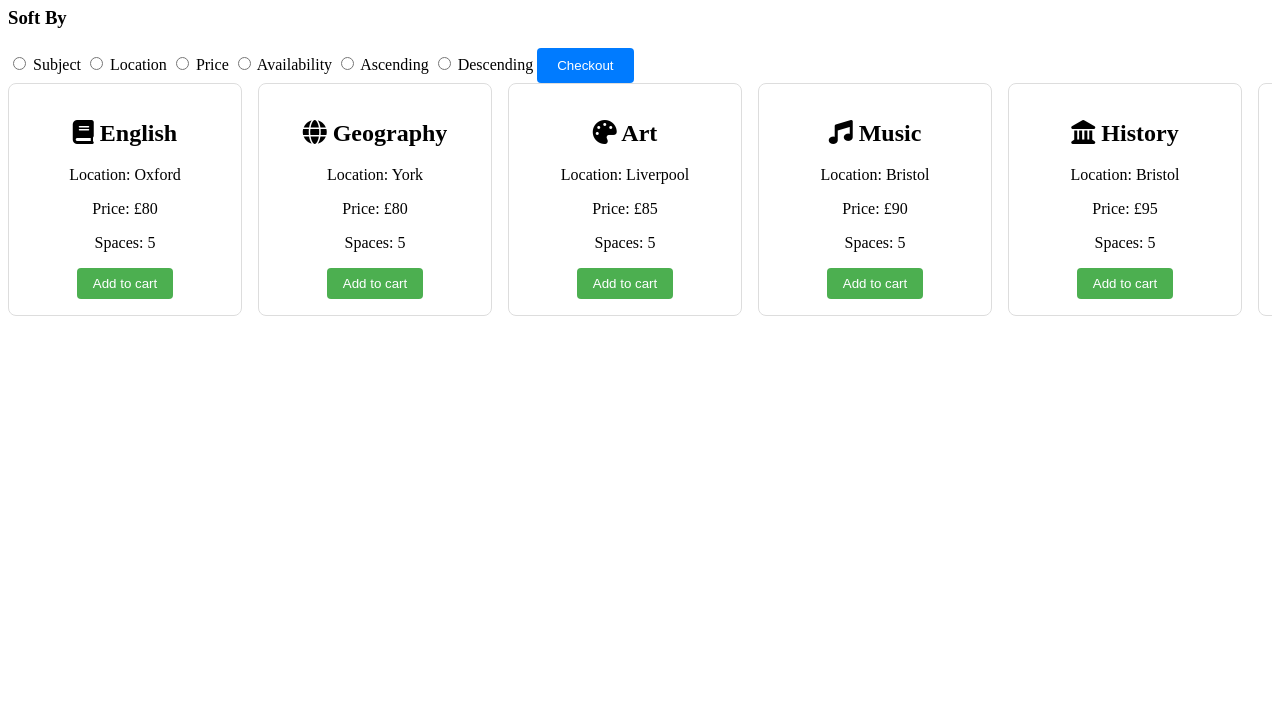
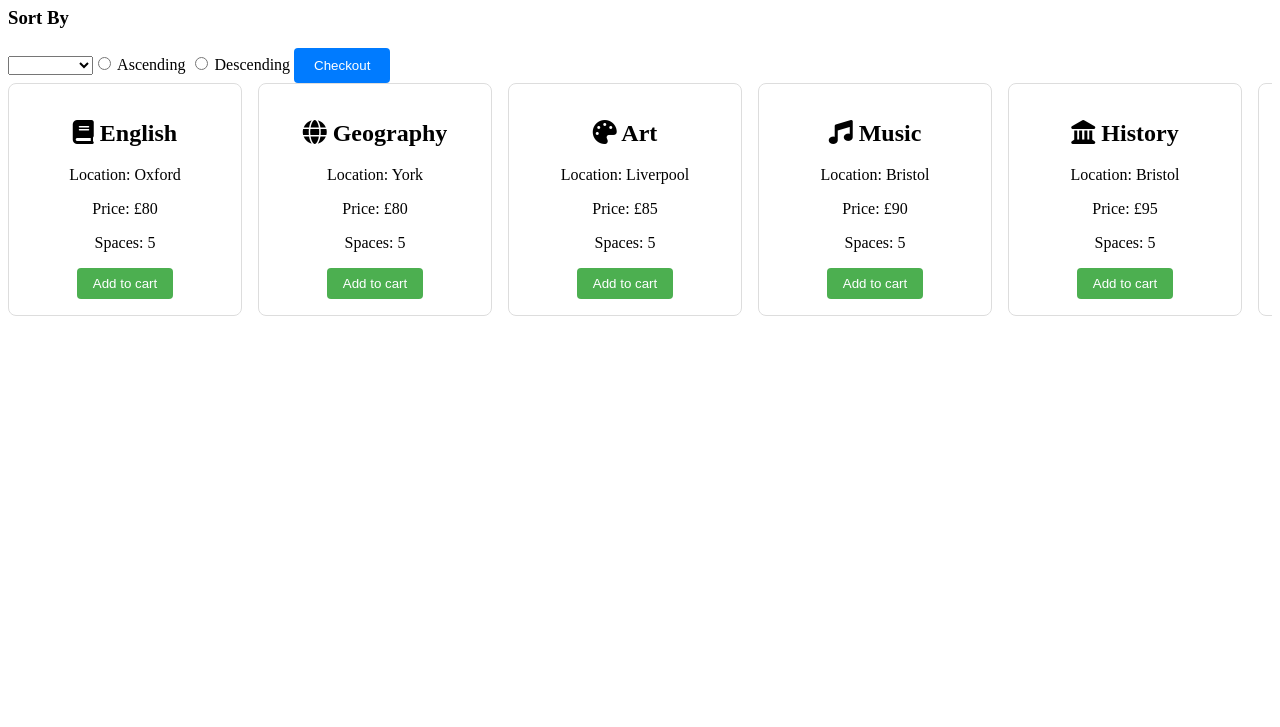
Before and after one commit to realnik18/Assessment1, a plain HTML site: page index.html in a window 1280 px wide. Shown: the part 73-800 px from the top of the page. Drawn offline with nearby package versions, Linux system fonts and the light colour scheme.

Commit message:
drop-down menu

```diff
--- a/index.html
+++ b/index.html
@@ -118,19 +118,14 @@
 <body>
   <div id="app">
     <h1>Lessons Available</h1>
-    <h3>Soft By</h3>
-    <label>
-      <input type="radio" value="subject" v-model="sortCriteria" /> Subject
-    </label>
-    <label>
-      <input type="radio" value="location" v-model="sortCriteria" /> Location
-    </label>
-    <label>
-      <input type="radio" value="price" v-model="sortCriteria" /> Price
-    </label>
-    <label>
-      <input type="radio" value="availableInventory" v-model="sortCriteria" /> Availability
-    </label>
+    <h3>Sort By</h3>
+    <select v-model="sortCriteria">
+      <option value="subject">Subject</option>
+      <option value="location">Location</option>
+      <option value="price">Price</option>
+      <option value="availableInventory">Availability</option>
+    </select>
+
 
 
       <label>
```
Also changed, not shown: 1 other file.
